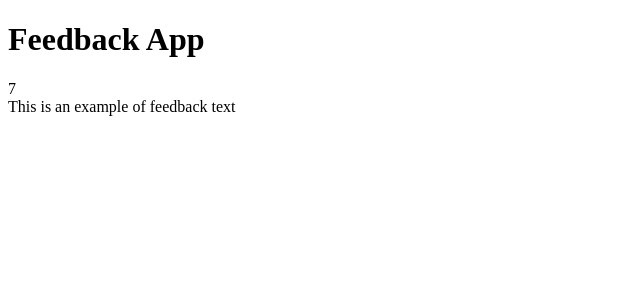
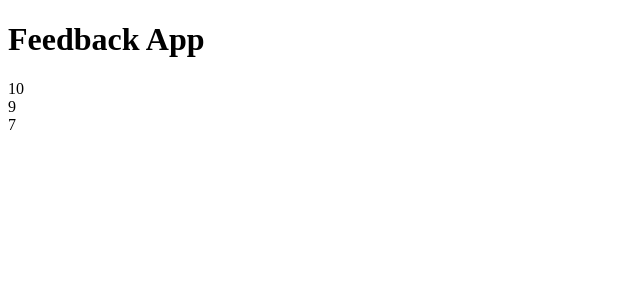
Before and after one commit to codeherbert/feedback-app-plus, a React (Create React App) app: page / in a window 1280 px wide. Shown: the top 300 px of the page, without its empty margins (0-640 px from the left). Built offline with nearby package versions, Linux system fonts and the light colour scheme.

Commit message:
creates FeedbackList component and renders it

```diff
--- a/src/App.js
+++ b/src/App.js
@@ -1,6 +1,6 @@
 import React, {useState} from 'react';
 import Header from './components/Header';
-import FeedbackItem from './components/FeedbackItem';
+import FeedbackList from './components/FeedbackList';
 import FeedbackData from './data/FeedbackData';
 
 function App() {
@@ -9,7 +9,7 @@ function App() {
   return (
     <>
       <Header />
-      <FeedbackItem />
+      <FeedbackList feedback={feedback}/>
     </>
   );
 }
--- /dev/null
+++ b/src/components/FeedbackList.js
@@ -0,0 +1,18 @@
+import React from 'react';
+
+function FeedbackList({feedback}) {
+    if(!feedback || feedback.length === 0) {
+        return (
+            <p>There is no feedback yet!</p>
+        )
+    }
+    return (
+        <div className="feedback-list">
+            {feedback.map( item => (
+                <div>{item.rating}</div>
+            ))}
+        </div>
+    )
+};
+
+export default FeedbackList;
```
